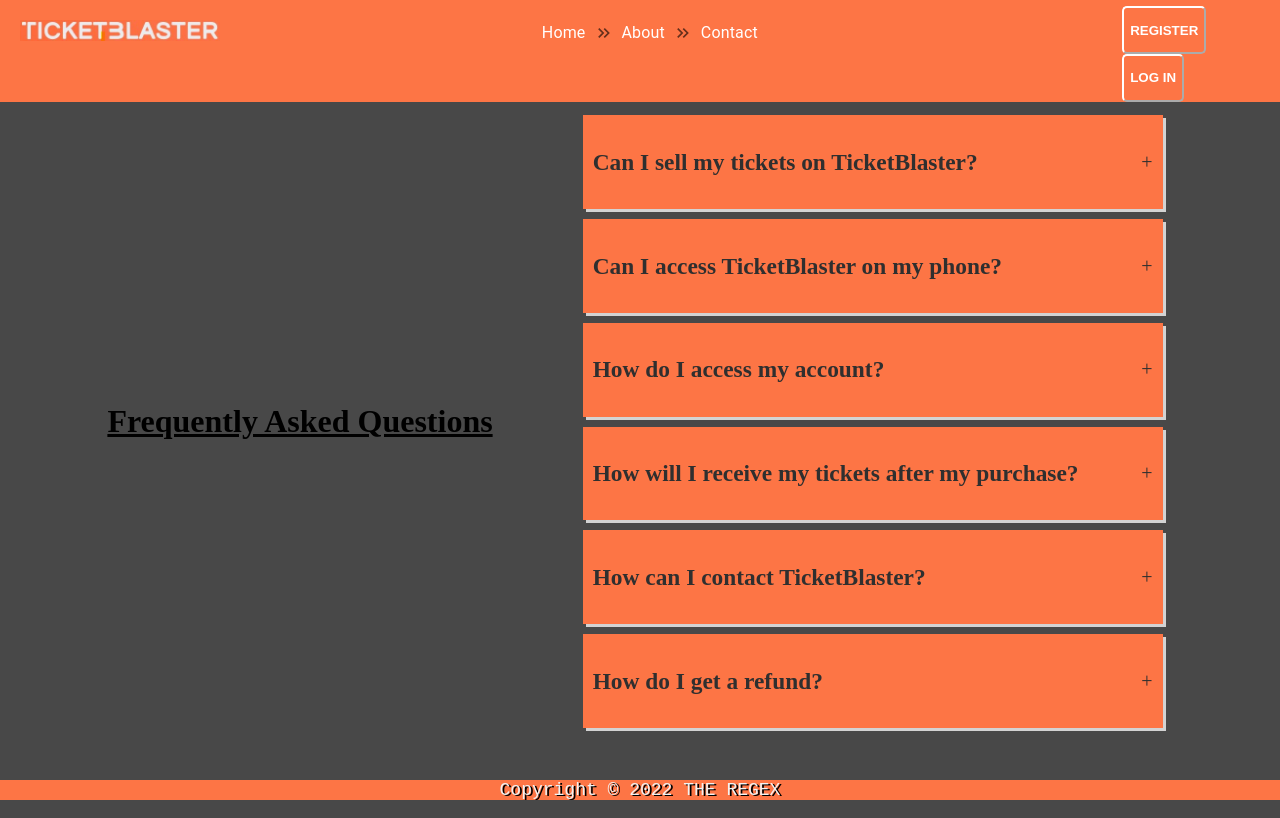
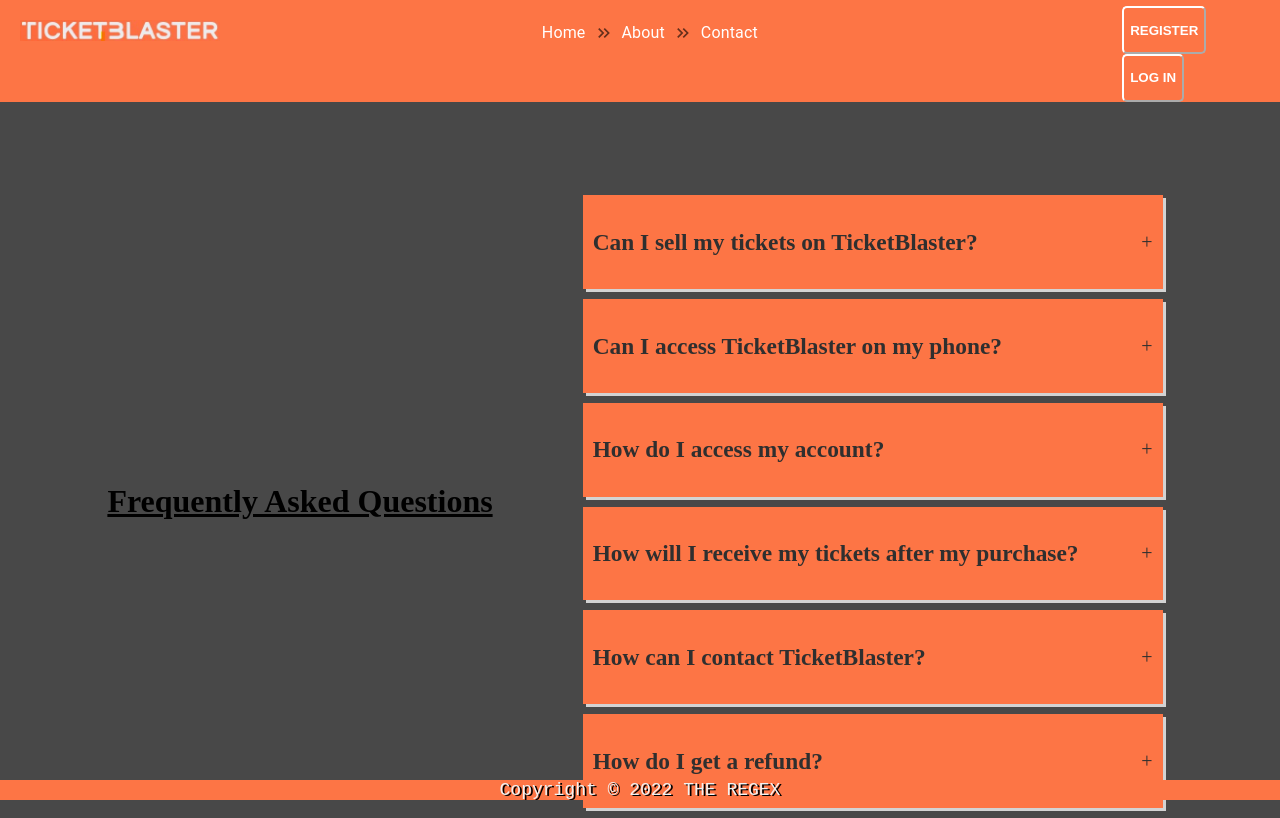
Before and after one commit to ChristopherPerrault/ticketblaster, a React (Create React App) app in the folder frontend/: page /faq in a window 1280 px wide. Built offline with nearby package versions, Linux system fonts and the light colour scheme.

Commit message:
style changes to Edit profile

```diff
--- a/frontend/src/index.css
+++ b/frontend/src/index.css
@@ -9,7 +9,7 @@
   width: 100vw;
   justify-content: center;
   align-items: center;
-  padding-top: 15vh;
+  padding-top: 25vh;
 }
 
 .accordion {
```
Also changed, not shown: frontend/src/components/EditProfileForm.js (line endings or trailing spaces).
